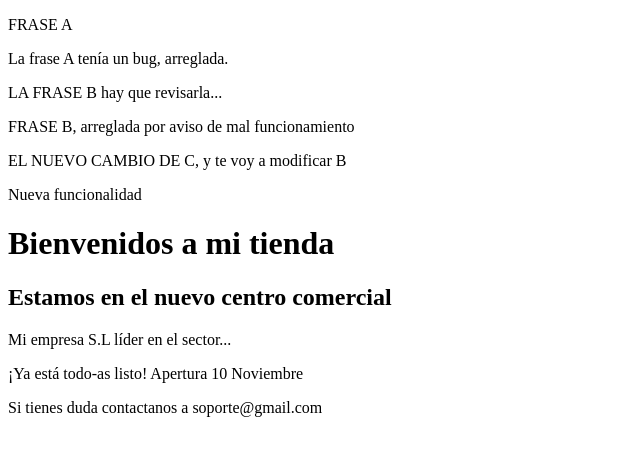
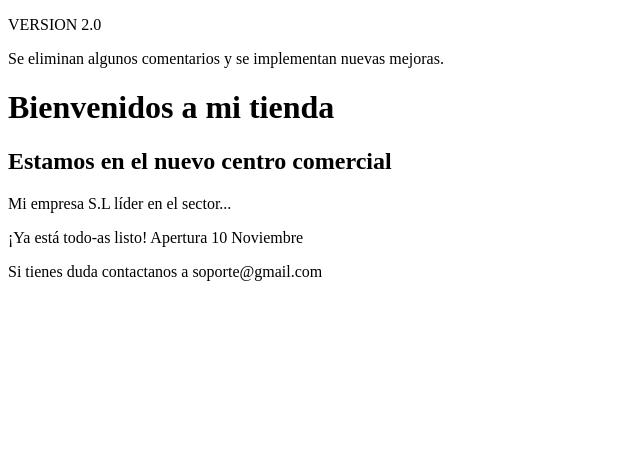
Before and after one commit to davidGarMed/ENDESpract, a plain HTML site: page Index.html in a window 1280 px wide. Shown: the whole page, without its empty margins (0-640 px from the left). Drawn offline with Linux system fonts and the light colour scheme.

Commit message:
Version 2.0

```diff
--- a/Index.html
+++ b/Index.html
@@ -4,12 +4,8 @@
     <meta charset="UTF-8">
     <meta name="viewport" content="width=device-width, initial-scale=1.0">
     <title>Página de ejemplo</title>
-    <p>FRASE A</p>
-    <p>La frase A tenía un bug, arreglada.</p>
-    <p>LA FRASE B hay que revisarla...</p>
-    <p>FRASE B, arreglada por aviso de mal funcionamiento</p>
-    <p>EL NUEVO CAMBIO DE C, y te voy a modificar B</p>
-    <p>Nueva funcionalidad</p>
+    <p>VERSION 2.0</p>
+    <p>Se eliminan algunos comentarios y se implementan nuevas mejoras.</p>
 </head>
 <body>
     <h1>Bienvenidos a mi tienda</h1>
```
